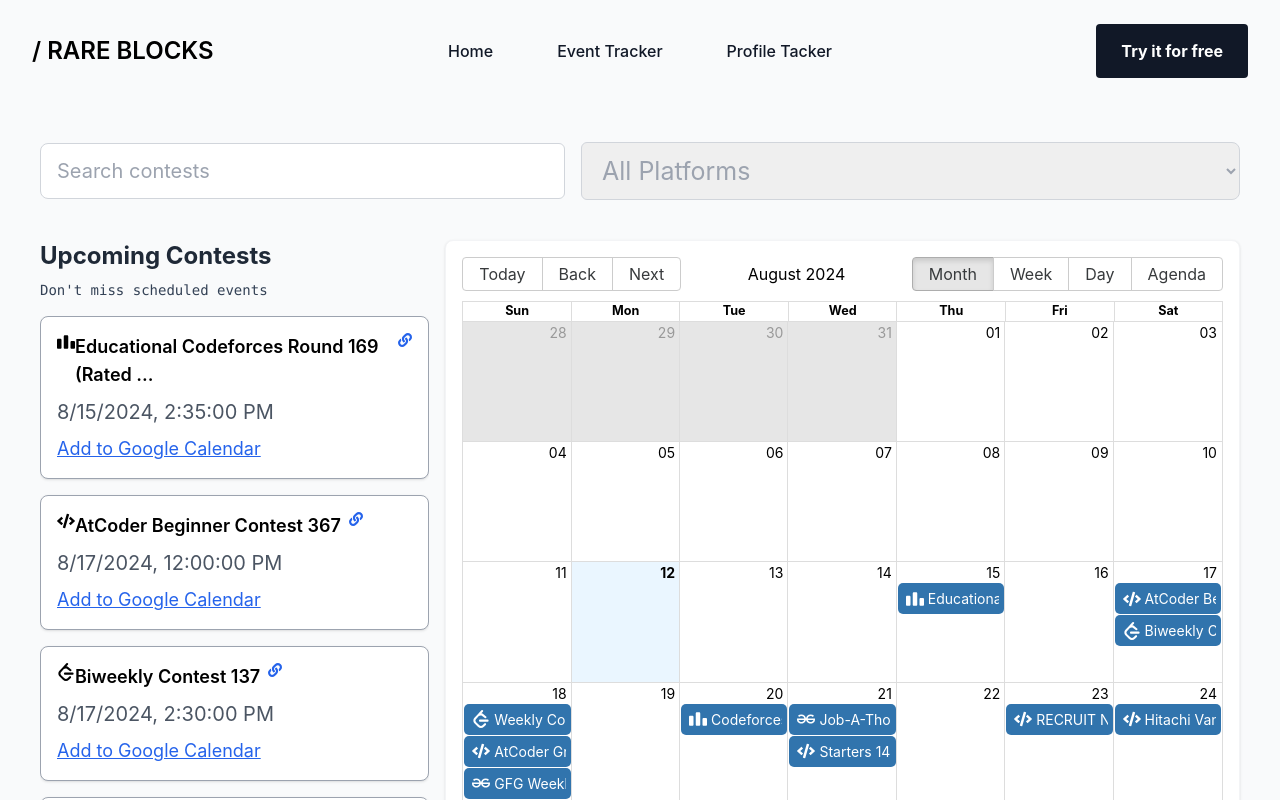
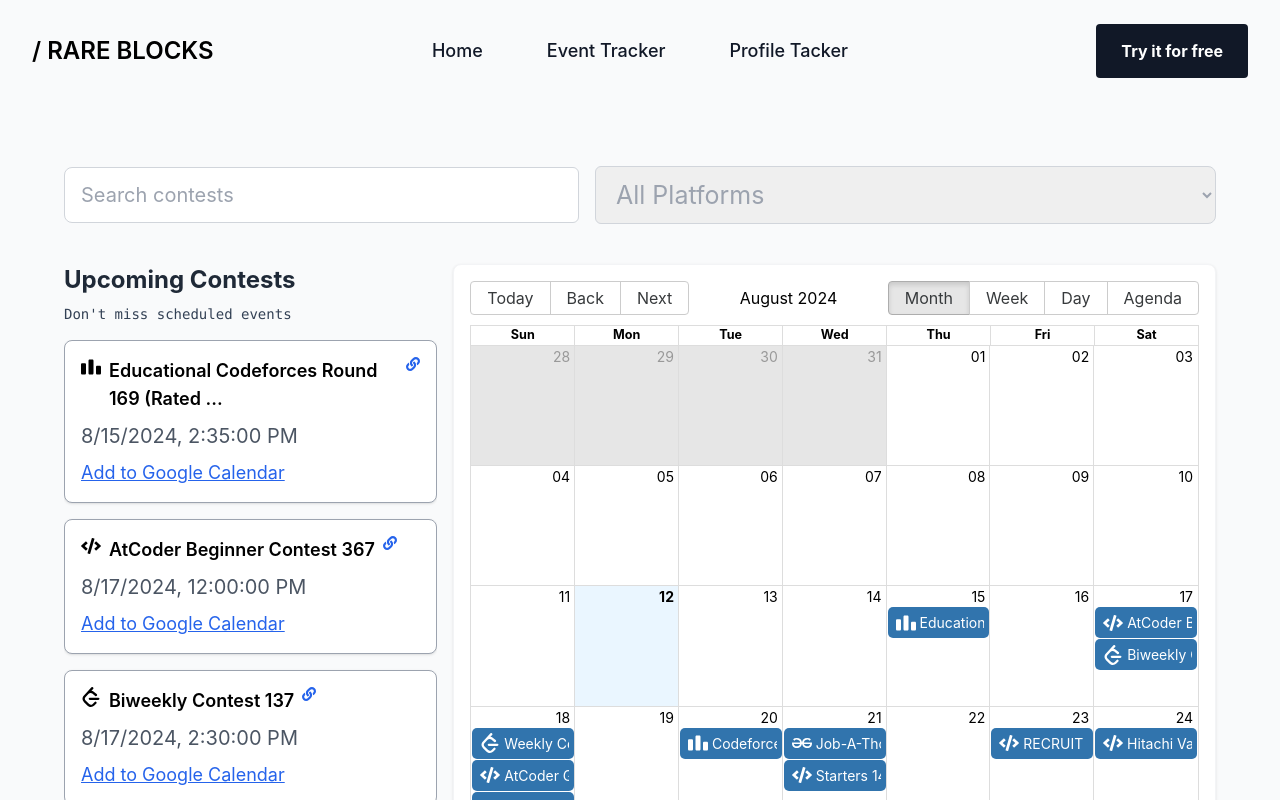
Before and after one commit to letscodedanish/IDE-Frontend, a React (Vite) app: page /event-tracker in a window 1280 px wide. Shown: the top 800 px of the page. Built offline with nearby package versions, Linux system fonts and the light colour scheme; no server answers; what xterm-addon-fit would draw is missing.

Commit message:
styling changes

```diff
--- a/src/components/ContestCalendar.tsx
+++ b/src/components/ContestCalendar.tsx
@@ -6,6 +6,7 @@
 import { Navbar } from './Navbar';
 import { FaCode, FaLink } from 'react-icons/fa';
 import { SiCodeforces, SiGeeksforgeeks, SiLeetcode } from "react-icons/si";
+import Footer from './Footer';
 
 const localizer = momentLocalizer(moment);
 
@@ -126,14 +127,14 @@
         switch (platform.toLowerCase()) {
             case 'leetcode':
                 // return <SiLeetcode className="text-lg mr-2" />;
-                return <span><SiLeetcode className='text-[18px]'/></span>
+                return <span><SiLeetcode className='text-[20px]'/></span>
             case 'codeforces':
-                return <span><SiCodeforces className='text-[18px]' /></span>
+                return <span><SiCodeforces className='text-[20px]' /></span>
             // Add cases for other platforms and their corresponding icons
             case 'geeksforgeeks':
-                return <span><SiGeeksforgeeks className='text-[18px]' /></span>;
+                return <span><SiGeeksforgeeks className='text-[20px]' /></span>;
             default:
-                return <span><FaCode className='text-[18px]' /></span>; // Default icon
+                return <span><FaCode className='text-[20px]' /></span>; // Default icon
         }
     };
 
@@ -154,7 +155,7 @@
     return (
         <div className="bg-gray-50 h-screen w-screen flex flex-col">
             <Navbar />
-            <div className='m-10'>
+            <div className='m-16'>
                 <div className="flex w-full items-center mb-10 justify-between gap-4">
                     <input
                         type="text"
@@ -187,7 +188,7 @@
                                         <div>
                                             <div className='flex'>
                                             {event && getPlatformIcon(event.platform)}
-                                                <h3 className="text-lg font-semibold">{event.name.length > 30 ? event.name.slice(0, 40) + '...' : event.name}</h3>
+                                                <h3 className="ml-2 text-lg font-semibold">{event.name.length > 30 ? event.name.slice(0, 40) + '...' : event.name}</h3>
                                                 <a href={event.url} target="_blank" rel="noopener noreferrer" className="ml-2 text-blue-600">
                                                     <FaLink />
                                                 </a>
@@ -237,7 +238,7 @@
                         </button>
                         <div className='flex'>
                         {getPlatformIcon(selectedEvent.platform)}
-                        <h2 className="text-xl font-semibold">{selectedEvent.name}</h2>
+                        <h2 className="text-xl ml-2 font-semibold">{selectedEvent.name}</h2>
                         </div>
                         <p className="text-gray-500 mt-2 font-bold text-[20px]">{selectedEvent.platform}</p>
                         <p className="text-gray-950 mt-2 text-[18px]">Start: {selectedEvent.startDate.toLocaleString()}</p>
@@ -259,6 +260,8 @@
                     </div>
                 )}
             </div>
+
+            <Footer />
         </div>
     );
 };
--- a/src/components/Navbar.tsx
+++ b/src/components/Navbar.tsx
@@ -17,19 +17,19 @@
 
                         <div className="hidden md:flex md:items-center md:justify-center md:space-x-10 md:absolute md:inset-y-0 md:left-1/2 md:-translate-x-1/2 lg:space-x-16">
                             <Link to="/">
-                                <a  title="" className="text-base font-medium text-gray-900 transition-all duration-200 rounded focus:outline-none font-pj hover:text-opacity-50 focus:ring-1 focus:ring-gray-900 focus:ring-offset-2">
+                                <a  title="" className="text-lg font-medium text-gray-900 transition-all duration-200 rounded focus:outline-none font-pj hover:text-opacity-50 focus:ring-1 focus:ring-gray-900 focus:ring-offset-2">
                                     Home
                                 </a>
                             </Link>
 
                             <Link to="/event-tracker">
-                                <a  title="" className="text-base font-medium text-gray-900 transition-all duration-200 rounded focus:outline-none font-pj hover:text-opacity-50 focus:ring-1 focus:ring-gray-900 focus:ring-offset-2">
+                                <a  title="" className="text-lg font-medium text-gray-900 transition-all duration-200 rounded focus:outline-none font-pj hover:text-opacity-50 focus:ring-1 focus:ring-gray-900 focus:ring-offset-2">
                                     Event Tracker
                                 </a>
                             </Link>
 
                             <Link to="/profile">
-                                <a  title="" className="text-base font-medium text-gray-900 transition-all duration-200 rounded focus:outline-none font-pj hover:text-opacity-50 focus:ring-1 focus:ring-gray-900 focus:ring-offset-2">
+                                <a  title="" className="text-lg font-medium text-gray-900 transition-all duration-200 rounded focus:outline-none font-pj hover:text-opacity-50 focus:ring-1 focus:ring-gray-900 focus:ring-offset-2">
                                     Profile Tacker
                                 </a>
                             </Link>
```
